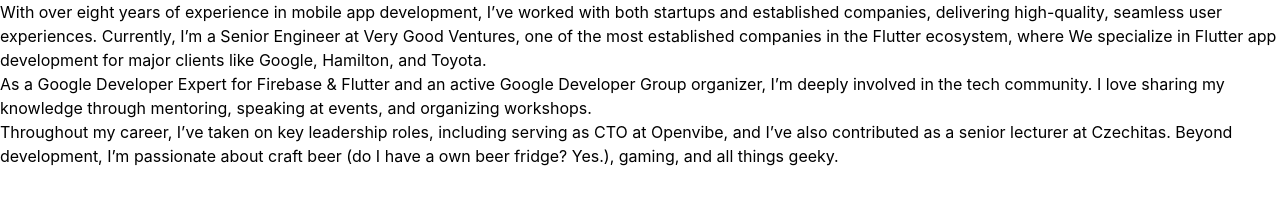
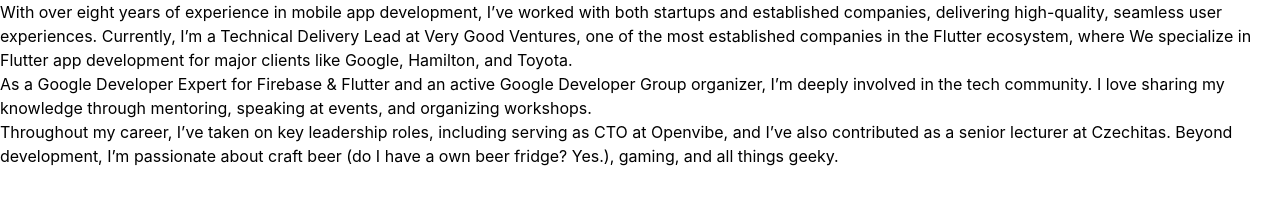
Before and after one commit to ryzizub/ryzizub-website, an Astro site: page /about/about in a window 1280 px wide. Built offline with nearby package versions, Linux system fonts and the light colour scheme; Astro itself is replaced by a stand-in of ours.

Commit message:
Update about.md

```diff
--- a/src/pages/about/about.md
+++ b/src/pages/about/about.md
@@ -7,7 +7,7 @@ pronouns: "he/him"
 website: "http://ryzizub.com"
 ---
 
-With over eight years of experience in mobile app development, I’ve worked with both startups and established companies, delivering high-quality, seamless user experiences. Currently, I’m a Senior Engineer at Very Good Ventures, one of the most established companies in the Flutter ecosystem, where We specialize in Flutter app development for major clients like Google, Hamilton, and Toyota.
+With over eight years of experience in mobile app development, I’ve worked with both startups and established companies, delivering high-quality, seamless user experiences. Currently, I’m a Technical Delivery Lead at Very Good Ventures, one of the most established companies in the Flutter ecosystem, where We specialize in Flutter app development for major clients like Google, Hamilton, and Toyota.
 
 As a Google Developer Expert for Firebase & Flutter and an active Google Developer Group organizer, I’m deeply involved in the tech community. I love sharing my knowledge through mentoring, speaking at events, and organizing workshops.
 
```
